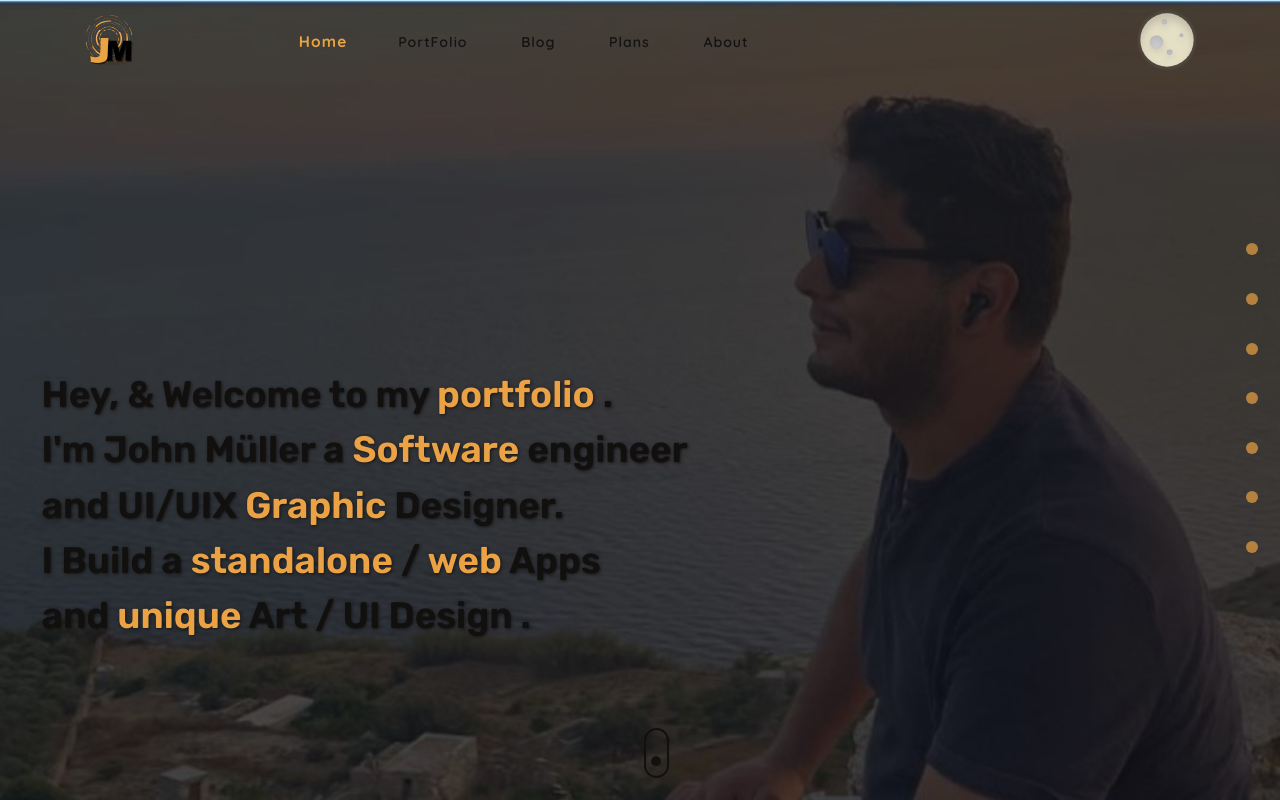
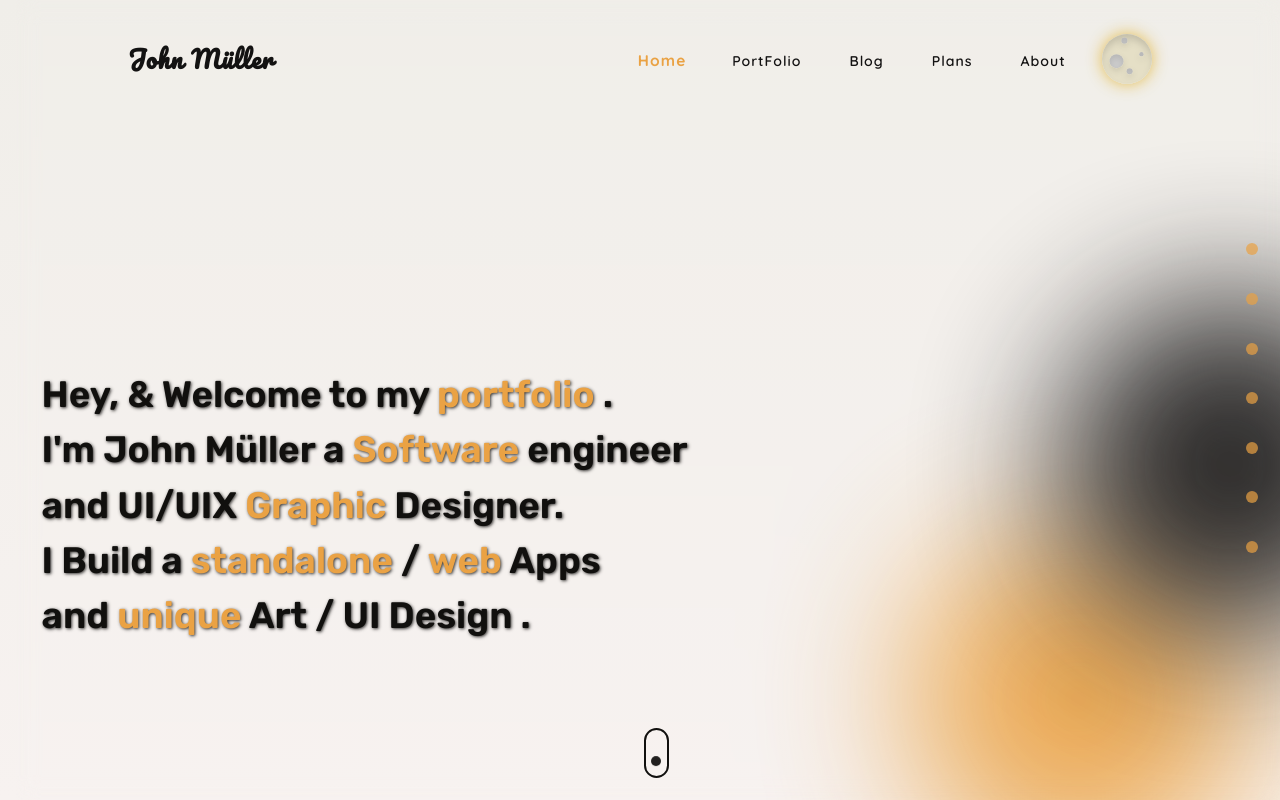
Before and after one commit to John11Dark/JOhnMuller, a website: page index.html in a window 1280 px wide. Drawn offline with Linux system fonts and the light colour scheme.

Commit message:
update UI

```diff
--- a/Styles/home.css
+++ b/Styles/home.css
@@ -79,27 +79,48 @@ section[attr="section"] {
 
 .heroSection {
   width: 100vw;
-  background-image: url(../Assets/images/JohnMuller/johnMullerBlur.jpg);
-  background-repeat: no-repeat;
-  background-size: cover;
-  background-position: center center;
   position: relative;
-  isolation: isolate;
+}
+
+.hs-background {
+  width: 100vw;
+  height: 100vh;
+  z-index: -2;
+  position: absolute;
+  background-color: var(----_cardBackgroundColor);
+  opacity: 0.5;
+  filter: blur(2px);
+  -webkit-backdrop-filter: blur(10px);
+  backdrop-filter: blur(10px);
 }
 
 .heroSection::before {
   content: "";
   position: absolute;
-  top: 30%;
-  left: 50%;
-  transform: translate(-50%, -50%);
+  bottom: 0;
+  right: 0;
+  transform: translate(-10%, 20%);
   width: 15em;
   height: 15em;
   border-radius: 50%;
-  background-image: url(../Assets/images/JohnMuller/johnmuller.jpg);
-  background-repeat: no-repeat;
-  background-size: cover;
-  display: none;
+  background-color: var(----primaryColor);
+  filter: blur(75px);
+  opacity: 0.9;
+  z-index: -2;
+}
+.heroSection::after {
+  content: "";
+  position: absolute;
+  bottom: 0;
+  right: 0;
+  transform: translate(35%, -50%);
+  width: 15em;
+  height: 15em;
+  border-radius: 50%;
+  background-color: var(----primaryColorGrayish);
+  filter: blur(75px);
+  opacity: 0.9;
+  z-index: -2;
 }
 
 .hs-article {
--- a/Styles/style.css
+++ b/Styles/style.css
@@ -1,38 +1,8 @@
-@import url('https://fonts.googleapis.com/css2?family=Poppins:wght@200;300;400;500;600;700;800;900&family=Quicksand:wght@300;400;500;600;700&family=Rubik:wght@300;400;600;700;800&display=swap');
+@import url("https://fonts.googleapis.com/css2?family=Poppins:wght@200;300;400;500;600;700;800;900&family=Quicksand:wght@300;400;500;600;700&family=Rubik:wght@300;400;600;700;800&display=swap");
 
-/* custom props */
+@import url("https://fonts.googleapis.com/css2?family=Pacifico&display=swap");
 
-/* Colors */
-
-/* Dark Mode */
-@media (prefers-color-scheme: dark) {
-  :root {
-    ----primaryColorDark: #11100e;
-    ----primaryColorLight: #fcf6db;
-    ----primaryColorGrayish: #d8d6d1;
-    ----primaryColorLightGray: #b4b3b1;
-    ----primaryColorDarkGray: #928c86;
-    ----backgroundColor: #0f0f0e, #171311;
-    ----darkOpacity: #11100ed7;
-    ----grayOpacity: #ffffff26;
-  }
-}
-
-/* Light Mode */
-@media (prefers-color-scheme: light) {
-  :root {
-    ----primaryColorDark: #fcf6db;
-    ----primaryColorLight: #11100e;
-    ----primaryColorGrayish: #131212;
-    ----primaryColorLightGray: #b4b3b1;
-    ----primaryColorDarkGray: #928c86;
-    ----backgroundColor: #f0eee9, #f7f2f0;
-    ----secondaryColor: #e5dfc6;
-    ----darkOpacity: #11100ed7;
-    ----grayOpacity: #141212c4;
-  }
-}
-
+/* ? <-*-> custom props <-*-> */
 :root {
   /*  */
   ----primaryColor: #eaa244;
@@ -40,9 +10,9 @@
   ----tertiaryColor: #264e65;
   ----linkColor: var(----primaryColor);
   /* Fonts */
-  ----primaryFont: 'Quicksand', sans-serif;
-  ----secondaryFont: 'Rubik', sans-serif;
-  ----tertiaryFont: 'Poppins', sans-serif;
+  ----primaryFont: "Quicksand", sans-serif;
+  ----secondaryFont: "Rubik", sans-serif;
+  ----tertiaryFont: "Poppins", sans-serif;
   ----iconFS: calc(1vmax + 1rem + 0.5vw + 0.5vh);
 
   /* Sizes */
@@ -73,6 +43,39 @@
   ----spacing-200: 1em;
   ----iconSize-300: 3.5rem;
   ----iconSize-400: 4.5rem;
+}
+
+/* Colors */
+
+/* Dark Mode */
+@media (prefers-color-scheme: dark) {
+  :root {
+    ----modeDropShadow: #b9b5ab8a;
+    ----primaryColorDark: #11100e;
+    ----primaryColorLight: #fcf6db;
+    ----primaryColorGrayish: #d8d6d1;
+    ----primaryColorLightGray: #b4b3b1;
+    ----primaryColorDarkGray: #928c86;
+    ----backgroundColor: #0f0f0e, #171311;
+    ----darkOpacity: #11100ed7;
+    ----grayOpacity: #ffffff26;
+  }
+}
+
+/* Light Mode */
+@media (prefers-color-scheme: light) {
+  :root {
+    ----modeDropShadow: #dfaa18c0;
+    ----primaryColorDark: #fcf6db;
+    ----primaryColorLight: #11100e;
+    ----primaryColorGrayish: #131212;
+    ----primaryColorLightGray: #b4b3b1;
+    ----primaryColorDarkGray: #928c86;
+    ----backgroundColor: #f0eee9, #f7f2f0;
+    ----secondaryColor: #e5dfc6;
+    ----darkOpacity: #11100ed7;
+    ----grayOpacity: #141212c4;
+  }
 }
 
 @media (max-width: 90em) {
@@ -161,7 +164,7 @@ body {
 }
 
 /* when another element is observing disable scrolling */
-body[isObserving='false'] {
+body[isObserving="false"] {
   height: 100vh;
   overflow-y: hidden;
 }
@@ -170,10 +173,10 @@ body[isObserving='false'] {
 keyword {
   color: var(----primaryColor);
 }
-keyword[attr='tertiary'] {
+keyword[attr="tertiary"] {
   color: #729fb9;
 }
-keyword[attr='3d-like'] {
+keyword[attr="3d-like"] {
   text-shadow: 4px 4px 1px #9e5e0b;
 }
 
@@ -230,7 +233,7 @@ select {
   -moz-appearance: none;
   appearance: none;
   text-indent: 1px;
-  text-overflow: '';
+  text-overflow: "";
   padding: 1rem;
   cursor: pointer;
 }
@@ -415,11 +418,13 @@ header {
   position: fixed;
   top: 0;
   left: 0;
-  display: flex;
-  justify-content: space-around;
+  display: grid;
+  grid-template-columns: 10% 20% 20% 40% 10%;
+  justify-content: center;
   align-items: center;
   background-color: transparent;
   transition: all 0.3s ease;
+  padding-top: 0.5em;
 }
 
 /* header[isIntersecting='true'] {
@@ -433,12 +438,15 @@ header:hover {
 }
 
 .logo {
-  max-width: 100px;
-  max-height: 100px;
+  grid-column: 2;
+  font-family: "Pacifico", cursive;
+  color: var(----primaryColorGrayish);
+  font-size: 1.5rem;
 }
 
 .navigationBar {
-  width: 70%;
+  grid-column: 4;
+  width: 100%;
   display: flex;
   justify-content: space-between;
   gap: 2em;
@@ -458,12 +466,12 @@ header:hover {
   transition: all 0.3s ease;
 }
 
-.link[active='false']:hover {
+.link[active="false"]:hover {
   transform: scale(1.1);
   color: var(----primaryColor);
 }
 
-.link[active='true'] {
+.link[active="true"] {
   color: var(----primaryColor);
   font-weight: var(----Bold);
   transform: scale(1.1);
@@ -524,8 +532,8 @@ header:hover {
 } */
 
 .modeSwitchButton {
-  max-width: 60px;
-  max-height: 60px;
+  max-width: 50px;
+  max-height: 50px;
   background-color: transparent;
   border-radius: 50%;
   overflow: hidden;
@@ -534,6 +542,7 @@ header:hover {
   place-items: center;
   place-self: center;
   padding: 0;
+  box-shadow: 0 0 1rem 0 var(----modeDropShadow);
 }
 .modeSwitchSvg {
   max-width: 80px;
@@ -607,22 +616,22 @@ header:hover {
     transform: rotate(0) translate(0, 0);
   }
 
-  .navSvgButton[expanded='true'] .line {
+  .navSvgButton[expanded="true"] .line {
     background-color: var(----primaryColorLight);
     margin: 0;
   }
 
-  .navSvgButton[expanded='true'] .One {
+  .navSvgButton[expanded="true"] .One {
     transform: rotate(-45deg) translate(-5%, 5%);
   }
 
-  .navSvgButton[expanded='true'] .Two {
+  .navSvgButton[expanded="true"] .Two {
     transform: translateX(100%);
     opacity: 0;
     display: contents;
   }
 
-  .navSvgButton[expanded='true'] .Three {
+  .navSvgButton[expanded="true"] .Three {
     transform: rotate(45deg) translate(-5%, 5%);
   }
 
@@ -658,7 +667,7 @@ header:hover {
     margin: 0;
   }
 
-  .navigationBar[visible='true'] {
+  .navigationBar[visible="true"] {
     opacity: 1;
     top: 50%;
     transform: translate(-50%, -45%);
@@ -697,7 +706,6 @@ header:hover {
   width: 100%;
 }
 
-
 .scrollIcon {
   width: 25px;
   height: 50px;
@@ -721,7 +729,7 @@ header:hover {
 }
 
 footer {
-  width:  2.5em;
+  width: 2.5em;
   height: 2.5em;
   display: grid;
   grid-template-rows: 92.5% 7.5%;
@@ -734,12 +742,12 @@ footer {
   opacity: 0.8;
   overflow: hidden;
   cursor: pointer;
-  transition: all 0.5 ease-in ;
-  display: none ;
+  transition: all 0.5 ease-in;
+  display: none;
 }
 
-.lastSection[isObserving="true"] footer{
- background-color: red;
+.lastSection[isObserving="true"] footer {
+  background-color: red;
 }
 
 .copyRight {
@@ -773,10 +781,13 @@ footer {
 }
 
 @media (max-width: 90em) {
+  header {
+    padding-top: 1.5em;
+  }
 }
 
 @media (max-width: 50em) {
-  .scrollDownButton{
+  .scrollDownButton {
     bottom: 4em;
   }
 }
--- a/index.html
+++ b/index.html
@@ -1586,8 +1586,8 @@
         <header hide="true">
 
             <!-- Logo direct to home page -->
-            <a aria-hidden="true" title="Home page" href="./index.html" class="logo">
-                <img src="./Assets/logo.svg" alt="Logo Description ---- * ! * " width="50" height="50" />
+            <a aria-hidden="true" title="Home page" href="./index.html" class="logo"> John Müller
+                <!-- <img src="./Assets/logo.svg" alt="Logo Description ---- * ! * " width="50" height="50" /> -->
             </a>
 
             <!-- Mobile button -->
@@ -1663,6 +1663,7 @@
             <section class="heroSection" id="hero-section" attr="section" hide="true">
                 <!-- <img class="hs-image" src="./Assets/images/john Müller/John Müller had-dingle.jpg"
                         alt="John Müller looking at the sea Image" width="300" height="300" /> -->
+                <div class="hs-background"></div>
                 <article class="hs-article">
                     <h1 class="hs-heading">
                         Hey, & Welcome to my <keyword> portfolio </keyword> . <br />
@@ -1733,7 +1734,7 @@
 
                     <ol role="list" class="cds-cards | scrollableContainer" id="#cds-cards-list">
 
-                        <li class="cds-card | snapOrder" index="0" isObserving="true">
+                        <li id="UI-UIX" class="cds-card | snapOrder" index="0" isObserving="true">
                             <img src="./Assets/Illustrations/illustration Ui-UIX@2x.png"
                                 alt="illustrations  representing graphics effects and tools" class="cds-card-image" />
                             <article class="cds-card-typography">
@@ -1744,7 +1745,7 @@
                             </article>
                         </li>
 
-                        <li class="cds-card | snapOrder" index="1" isObserving="false">
+                        <li id="Back-end" class="cds-card | snapOrder" index="1" isObserving="false">
                             <img src="./Assets/Illustrations/backend illustration@2x.png"
                                 alt="illustrations  representing server effects and backend tools"
                                 class="cds-card-image" />
@@ -1756,12 +1757,24 @@
                             </article>
                         </li>
 
-                        <li class="cds-card | snapOrder" index="2" isObserving="false">
+                        <li id="Cross-Platform" class="cds-card | snapOrder" index="2" isObserving="false">
                             <img src="./Assets/Illustrations/illustration cross platform@2x.png"
                                 alt="illustrations  representing mobile and cross platform tools"
                                 class="cds-card-image" />
                             <article class="cds-card-typography">
                                 <h2 class="cds-card-heading">Cross Platform</h2>
+                                <p class="cds-card-paragraph">Secure, Fast and Simple.
+                                    Modi
+                                    cupiditate nesciunt voluptatem commodi placeat ea fugit quae magni</p>
+                            </article>
+                        </li>
+                        <li id="Marketing-and-Advertisement" class="cds-card | snapOrder" hidden index="3"
+                            isObserving="false">
+                            <img src="./Assets/Illustrations/illustration cross platform@2x.png"
+                                alt="illustrations  representing mobile and cross platform tools"
+                                class="cds-card-image" />
+                            <article class="cds-card-typography">
+                                <h2 class="cds-card-heading">Marketing & Advertisement</h2>
                                 <p class="cds-card-paragraph">Lorem, ipsum dolor sit amet consectetur adipisicing elit.
                                     Modi
                                     cupiditate nesciunt voluptatem commodi placeat ea fugit quae magni</p>
@@ -1771,9 +1784,11 @@
                     </ol>
 
                     <ol class="cds-cards-list-indicators | indicatorsList" role="list" aria-hidden="true">
-                        <li class="cds-card-indicators indicators" active="true"></li>
-                        <li class="cds-card-indicators indicators" active="false"></li>
-                        <li class="cds-card-indicators indicators" active="false"></li>
+                        <li class="cds-card-indicators indicators" target="#UI-UIX" active="true"></li>
+                        <li class="cds-card-indicators indicators" target="#Back-end" active="false"></li>
+                        <li class="cds-card-indicators indicators" target="#Cross-Platform" active="false"></li>
+                        <li class="cds-card-indicators indicators" target="#Marketing-and-Advertisement" active="false">
+                        </li>
                     </ol>
 
                 </section>
@@ -2031,7 +2046,7 @@
             </section>
 
             <section class="whatPeopleSay | gridSection" attr="section" hide="true">
-                <h2 class="wys-subheading | sectionSubHeading">What People say about john</h2>
+                <h2 class="wys-subheading | sectionSubHeading">What People say about John</h2>
 
                 <section class="testimonialSectionBackDrop">
                     <section class="backgroundEffect Circles">
@@ -2077,8 +2092,10 @@
                     <h2 class="pls-title | sectionTitle">Plans</h2>
 
                     <p class="pls-paragraph | sectionParagraph">
-                        Lorem ipsum dolor sit amet consectetur, adipisicing elit. Saepe similique iusto molestias dolor
-                        animi quia incidunt, consequuntur tempora, obcaecati est dolore illum qui atque cumque?
+                        Do you have a <delayText class="dealyText" id="dly-txt-project">project</delayText> in mind and
+                        do not know from where to start?.
+                        check out my different plans and see what fits your <delayText class="dealyText"
+                            id="dly-txt-business">business</delayText>
                     </p>
                 </article>
 
@@ -2226,8 +2243,8 @@
 
                     <article class="fieldContainer | Email">
                         <label hasContent="false" class="filedLabel" for="email">Email address</label><input
-                            class="inputField" pattern="" type="email" title="insert your email please" name="email"
-                            id="email" required aria-required="true" />
+                            class="inputField" type="email" title="insert your email please" name="email" id="email"
+                            required aria-required="true" />
                     </article>
                     <article class="fieldContainer | Message">
                         <label hasContent="false" class="filedLabel" for="body">Message</label>
```
